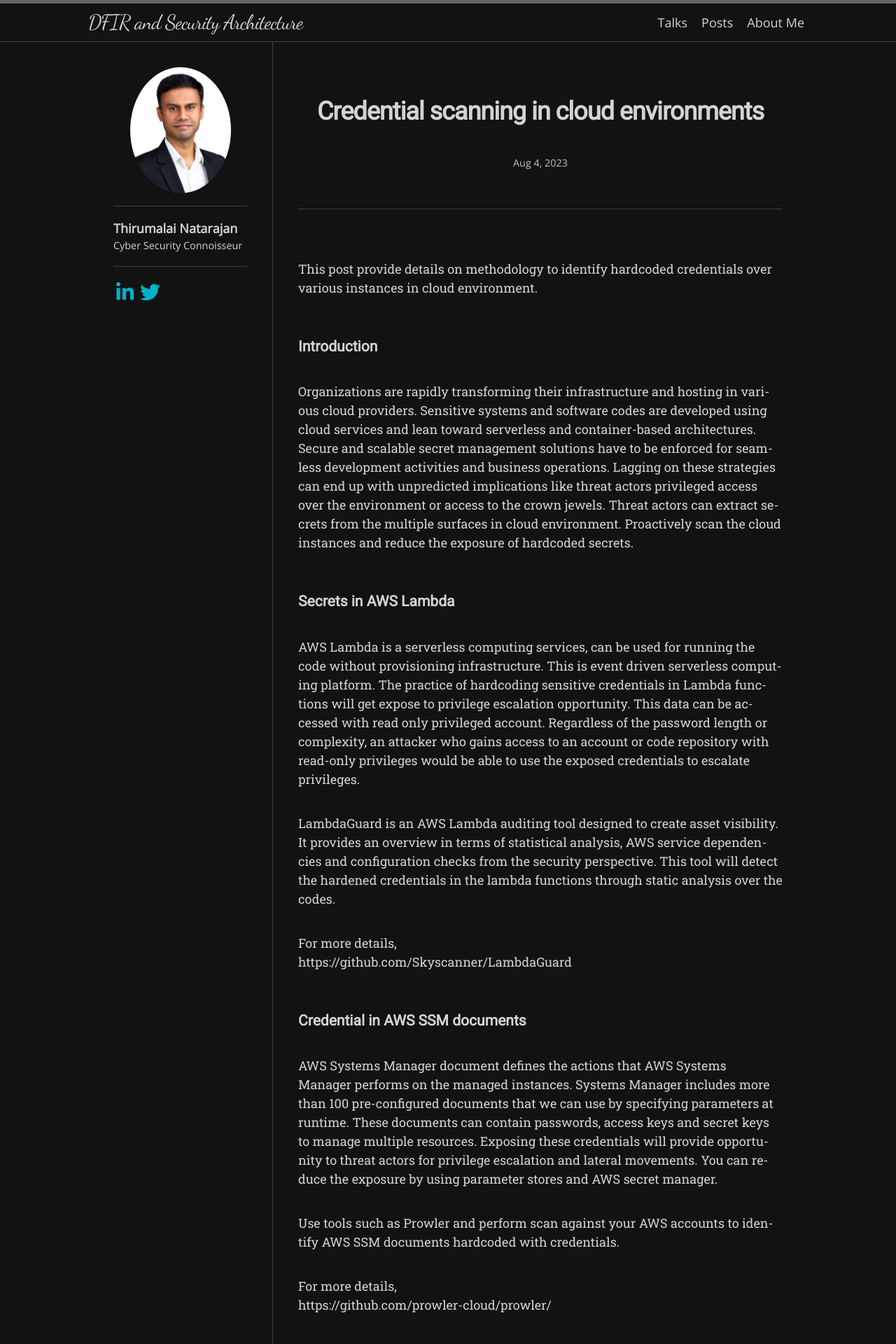
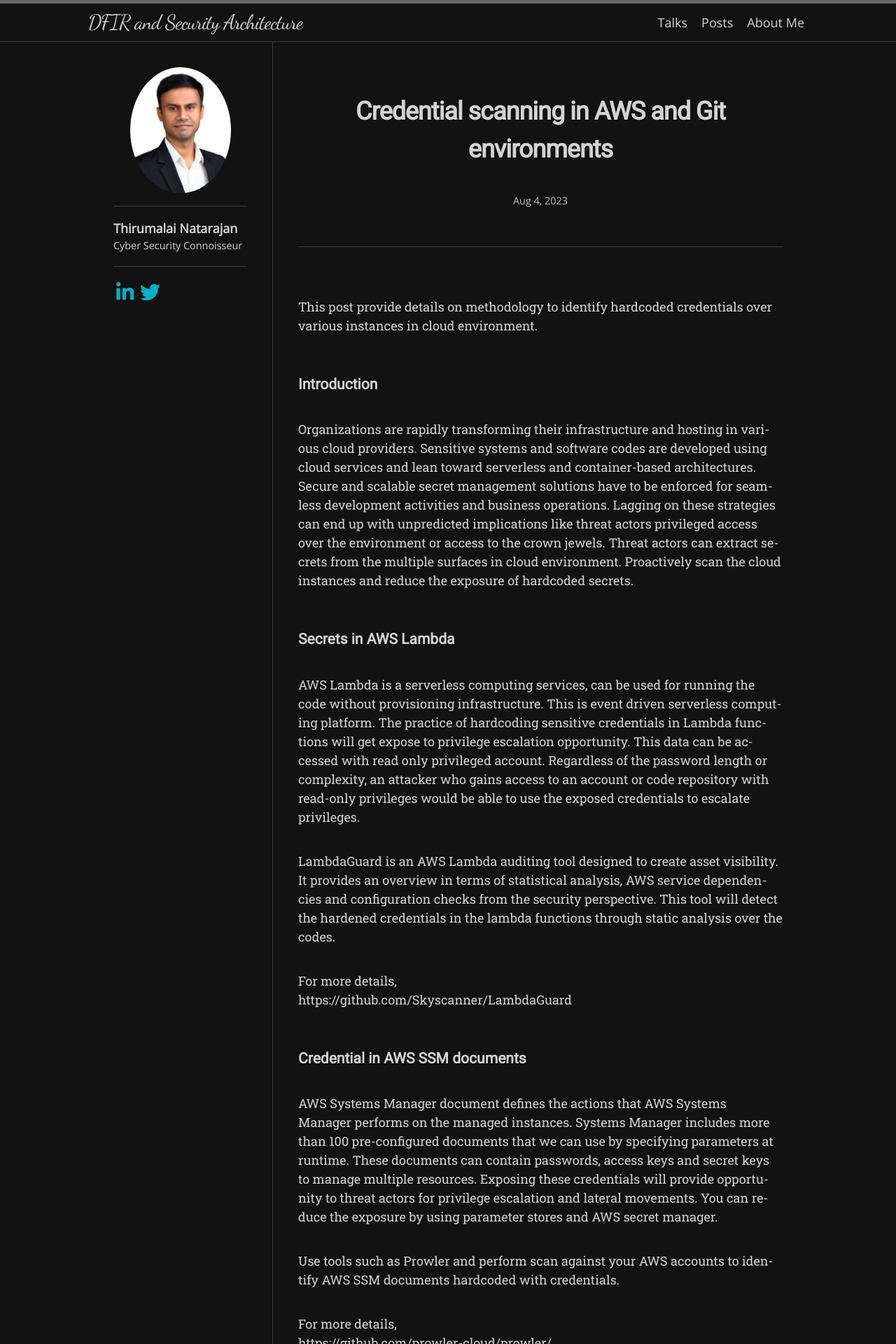
Before and after one commit to Th1ru-M/th1ru-m.github.io, a Jekyll site: the page built from _posts/2023-08-05-CredentialScan.md, in a window 1280 px wide. Shown: the top 1920 px of the page at 70% size. Built offline with Jekyll 4.4.1, drawn with Linux system fonts in a browser that asks for light colours; nearby versions of some CDN libraries; some web fonts are replaced.

Commit message:
Update 2023-08-05-CredentialScan.md

```diff
--- a/_posts/2023-08-05-CredentialScan.md
+++ b/_posts/2023-08-05-CredentialScan.md
@@ -1,7 +1,7 @@
 ---
 layout: post
 classes: wide
-title:  "Credential scanning in cloud environments"
+title:  "Credential scanning in AWS and Git environments"
 date:   2023-08-05 01:00:00 +0800
 ---
 This post provide details on methodology to identify hardcoded credentials over various instances in cloud environment.
```
